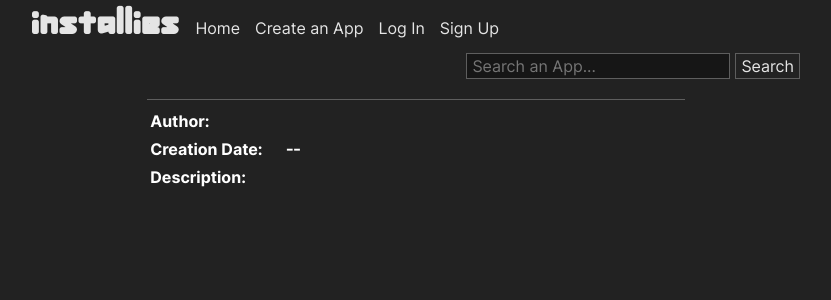
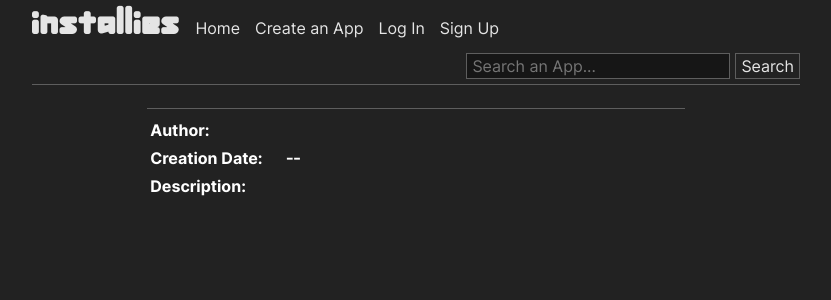
Before and after one commit to berserkware/installies, a Python web app: template src/installies/templates/app_view.html in a window 1280 px wide. Shown: the top 300 px of the page, without its empty margins (224-1055 px from the left). Run offline with Jinja, Linux system fonts and the light colour scheme; the template is opened without the code that fills it, so the values that code supplies are empty.

Commit message:
added back nav line

```diff
--- a/src/installies/static/css/base.css
+++ b/src/installies/static/css/base.css
@@ -31,7 +31,6 @@
     display: flex;
     gap: 15px;
     align-items: flex-end;
-    padding-bottom: 5px;
     flex-wrap: wrap;
 }
 
--- a/src/installies/templates/base.html
+++ b/src/installies/templates/base.html
@@ -31,6 +31,7 @@
         <input type="submit" value="Search" class="searchbutton">
       </form>
     </nav>
+    <hr>
 
     {% with errors = get_flashed_messages(category_filter=["error"]) %}
     {% if errors %}
```
